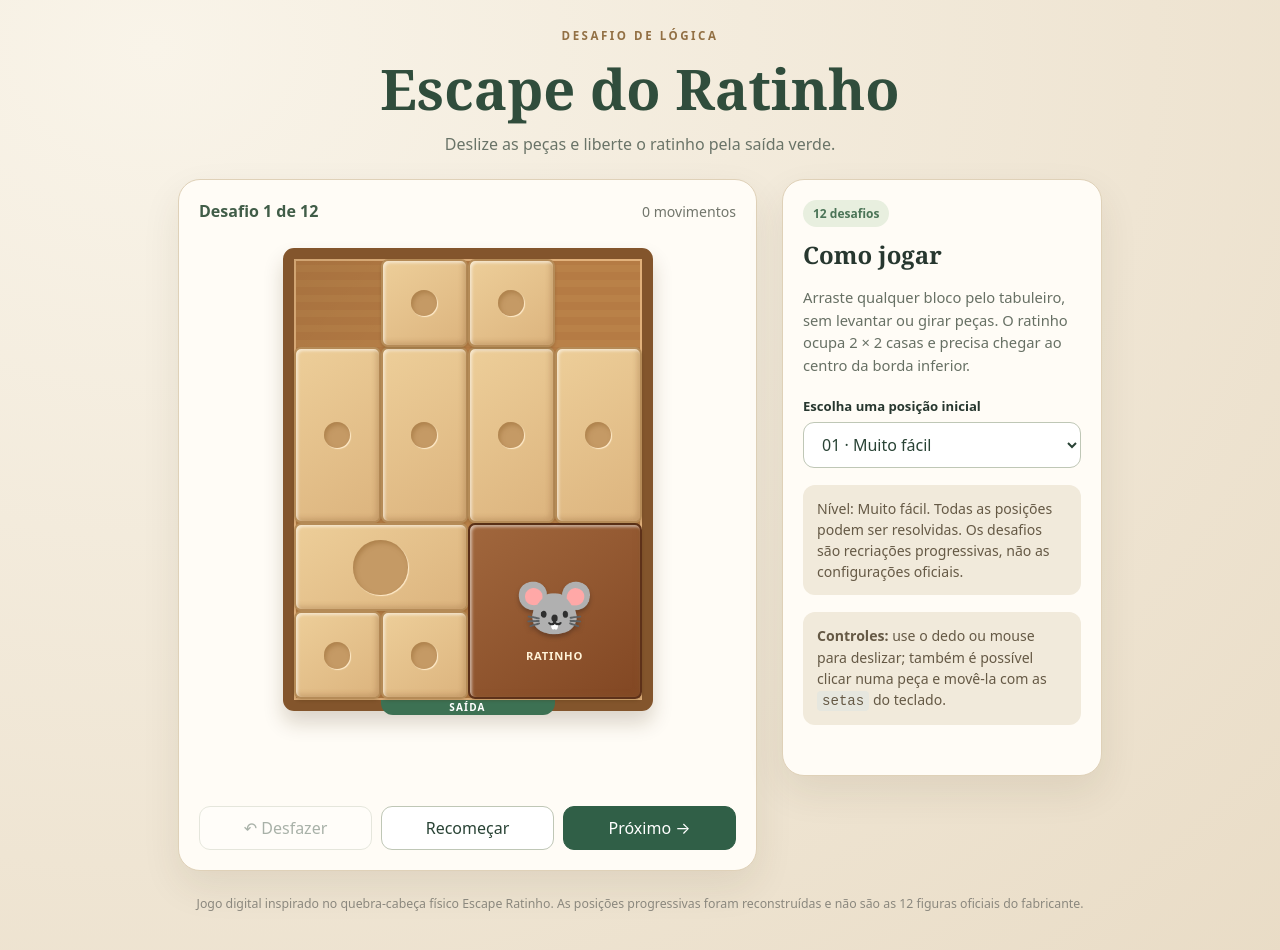
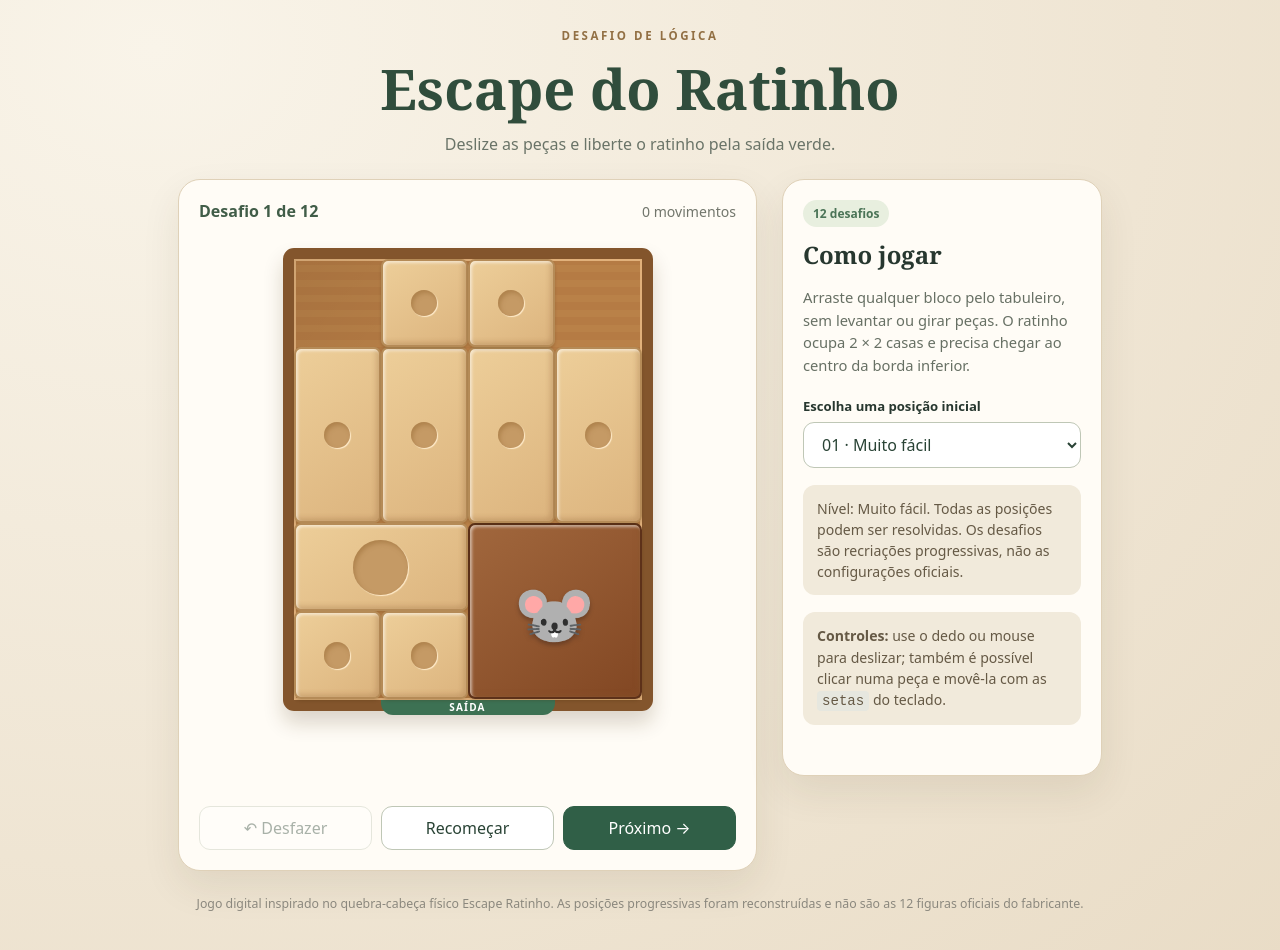
Before and after one commit to rvarjao/ratinho, a plain HTML site: page index.html in a window 1280 px wide. Drawn offline with Linux system fonts and the light colour scheme.

Commit message:
Remove label from mouse piece

```diff
--- a/script.js
+++ b/script.js
@@ -263,7 +263,7 @@ function render() {
         e.tabIndex = 0;
         e.setAttribute('role', 'button');
         e.setAttribute('aria-label', i === 0 ? 'Ratinho' : `Peça ${i}`);
-        if (i === 0) e.innerHTML = '<span aria-hidden="true">🐭</span><small>RATINHO</small>';
+        if (i === 0) e.innerHTML = '<span aria-hidden="true">🐭</span>';
         e.addEventListener('pointerdown', ev => {
             if (won) return;
             selected = i;
--- a/styles.css
+++ b/styles.css
@@ -132,12 +132,6 @@ header p {
 .mouse span {
     font-size: clamp(2.3rem, 8vw, 4.1rem);
     filter: drop-shadow(0 3px 2px #34201866);
-}
-
-.mouse small {
-    font-size: .7rem;
-    font-weight: 750;
-    letter-spacing: .07em;
 }
 
 .exit {
```
